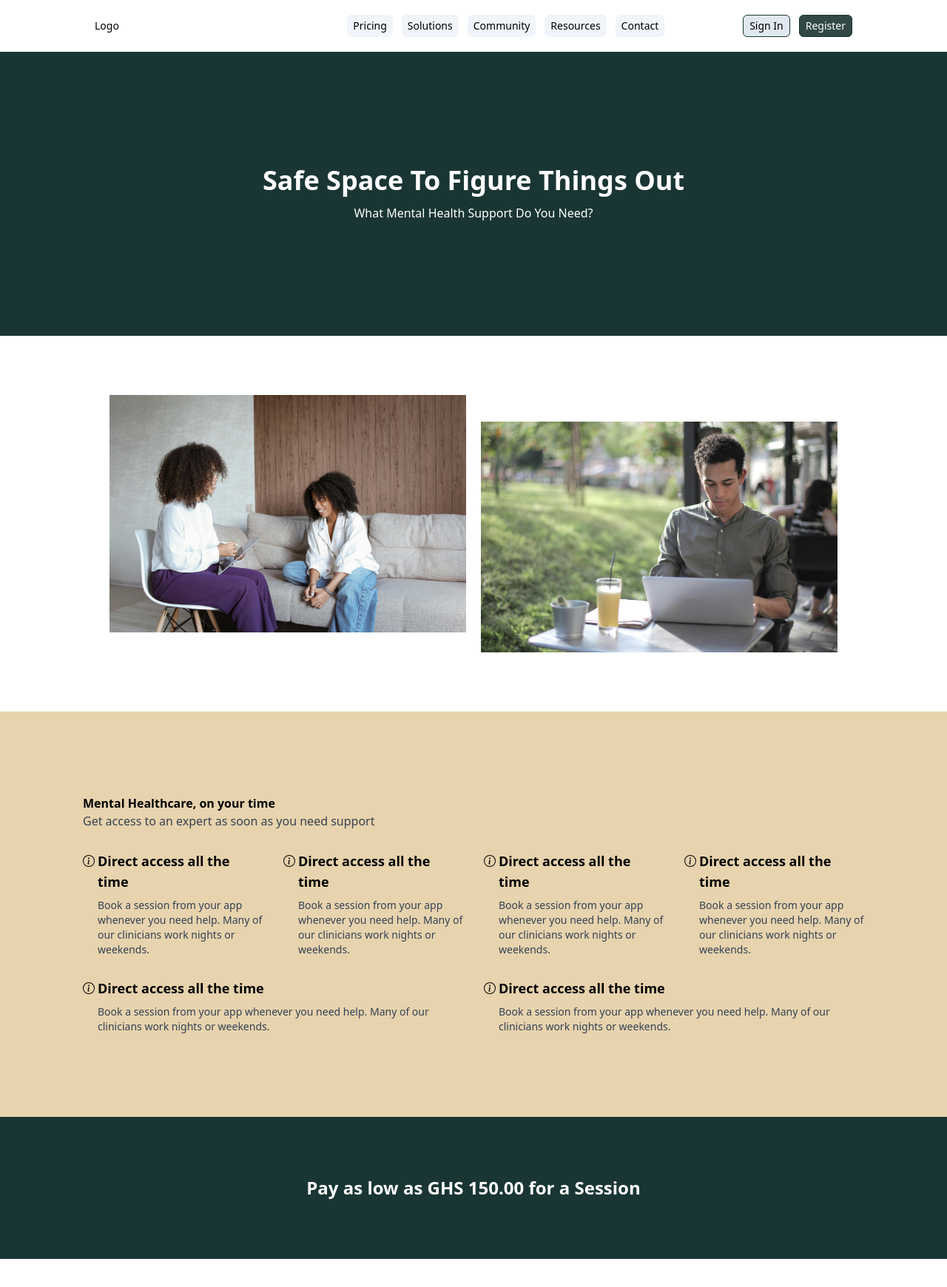
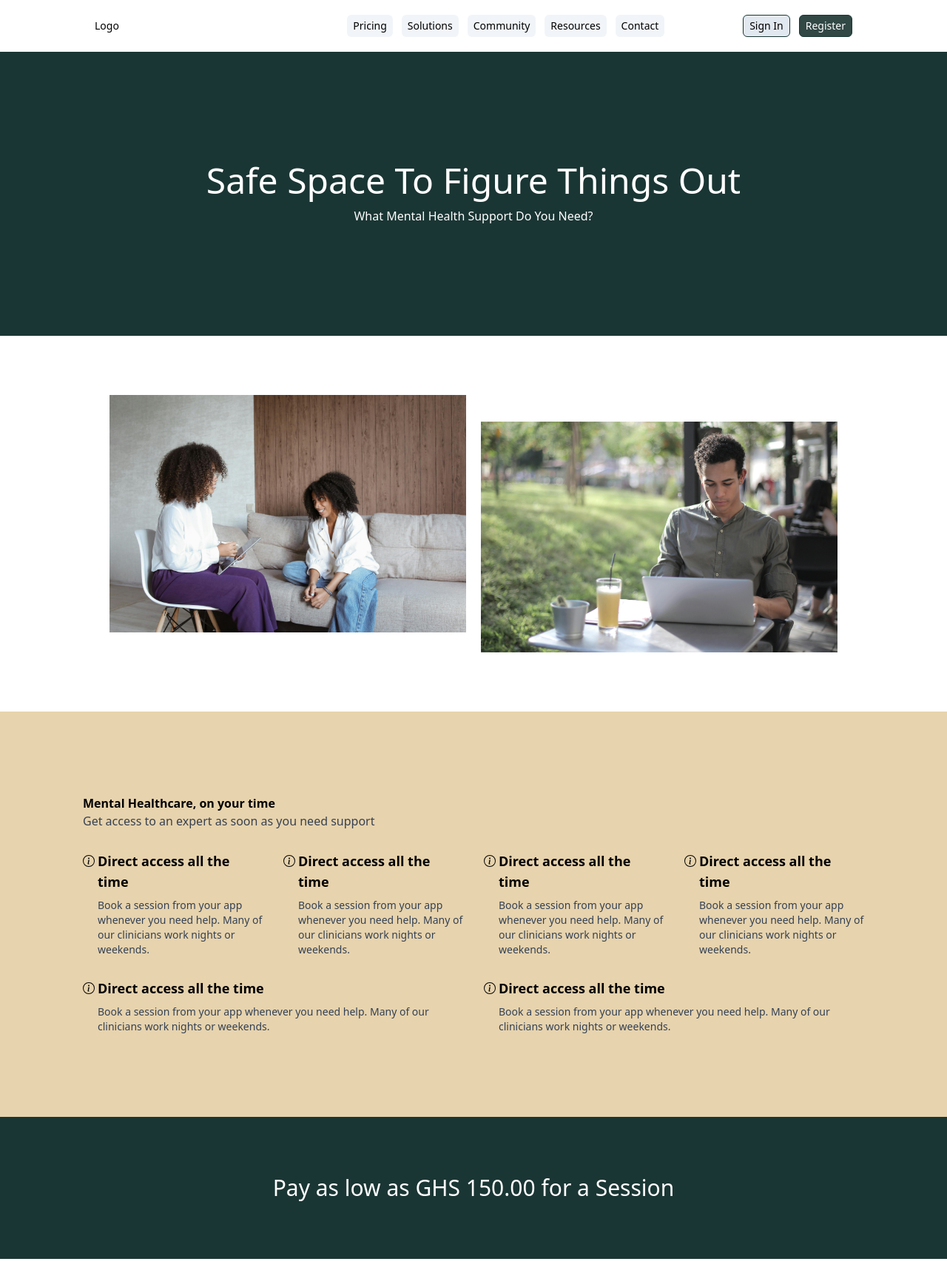
Before and after one commit to kkopoku/therapy-link, a Next.js app in the folder frontend/: page / in a window 1280 px wide. Shown: the top 1740 px of the page at 74% size. Built offline with nearby package versions, Linux system fonts and the light colour scheme.

Commit message:
ui change

```diff
--- a/frontend/src/app/page.tsx
+++ b/frontend/src/app/page.tsx
@@ -20,7 +20,7 @@ export default function Home() {
       <TopNavigation />
 
       <div className="flex flex-col bg-[#1A3634] w-full items-center justify-center min-h-96 text-white gap-y-3">
-        <p className="text-4xl text-center font-bold">Safe Space To Figure Things Out</p>
+        <p className="text-5xl text-center font-medium">Safe Space To Figure Things Out</p>
         <p className="text-md text-center font-medium">What Mental Health Support Do You Need?</p>
       </div>
 
@@ -100,7 +100,7 @@ export default function Home() {
 
       </div>
 
-      <div className="flex w-full bg-[#1A3634] min-h-48 px-10 items-center justify-center text-center text-2xl text-white font-semibold">
+      <div className="flex w-full bg-[#1A3634] min-h-48 px-10 items-center justify-center text-center text-3xl text-white font-light">
         Pay as low as GHS 150.00 for a Session
       </div>
 
```
